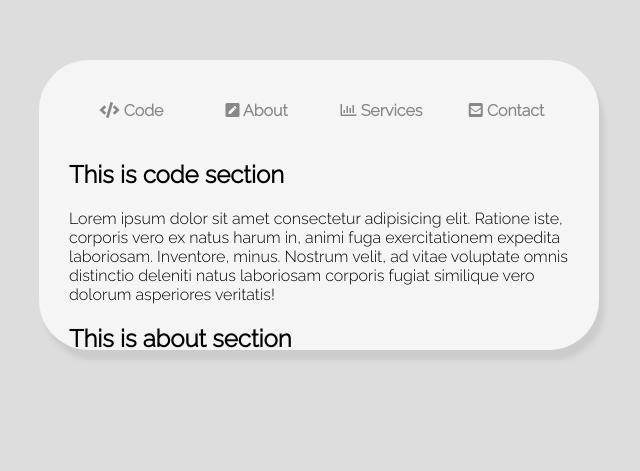
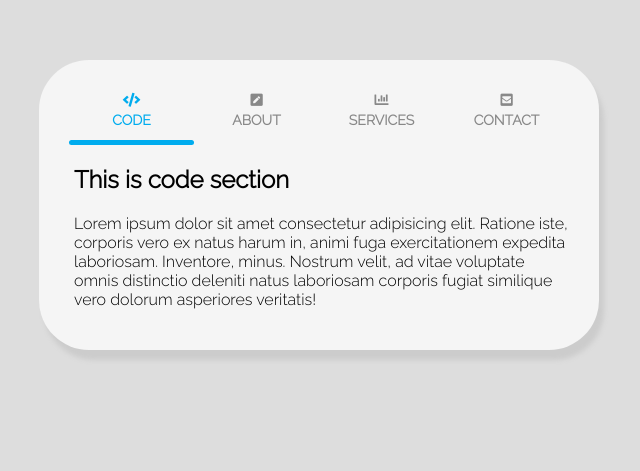
Before and after one commit to dilanunver/15-projects, a plain HTML site: page Tabs 3/index.html in a window 1280 px wide. Shown: the part 195-666 px from the top of the page, without its empty margins (321-961 px from the left). Drawn offline with Linux system fonts and the light colour scheme.

Commit message:
final of the tab3 project

```diff
--- a/Tabs 3/app.js
+++ b/Tabs 3/app.js
@@ -0,0 +1,16 @@
+let tabHeader = document.getElementsByClassName("tab-header")[0];
+let tabIndicator = document.getElementsByClassName("tab-indicator")[0];
+let tabBody = document.getElementsByClassName("tab-body")[0];
+
+let tabsPane = tabHeader.getElementsByTagName("div");
+
+for(let i=0;i<tabsPane.length;i++){
+  tabsPane[i].addEventListener("click",function(){
+    tabHeader.getElementsByClassName("active")[0].classList.remove("active");
+    tabsPane[i].classList.add("active");
+    tabBody.getElementsByClassName("active")[0].classList.remove("active");
+    tabBody.getElementsByTagName("div")[i].classList.add("active");
+
+    tabIndicator.style.left = `calc(calc(100% / 4) * ${i})`;
+  });
+}
--- a/Tabs 3/index.html
+++ b/Tabs 3/index.html
@@ -16,42 +16,42 @@
     <div class="tabs">
         <div class="tab-header">
             <div class="active">
-                <i class="fas fa-code"></i> Code
+                <i class="fas fa-code" data-id="code"></i> Code
             </div>
             <div>
-                <i class="fas fa-pen-square"></i> About
+               <i class="fas fa-pen-square"></i> About
             </div>
             <div>
-                <i class="far fa-chart-bar"></i> Services
+                <i class="fas fa-chart-bar"></i> Services
             </div>
             <div>
-                <i class="fas fa-envelope-square"></i> Contact
+               <i class="fas fa-envelope-square"></i> Contact
             </div>
         </div>
         <div class="tab-indicator"></div>
         <div class="tab-body">
-            <div class="active">
+            <div class="content active">
                 <h2>This is code section</h2>
                 <p>Lorem ipsum dolor sit amet consectetur adipisicing elit. Ratione iste, corporis vero ex natus harum
                     in, animi fuga exercitationem expedita laboriosam. Inventore, minus. Nostrum velit, ad vitae
                     voluptate omnis distinctio deleniti natus laboriosam corporis fugiat similique vero dolorum
                     asperiores veritatis!</p>
             </div>
-            <div>
+            <div class="content">
                 <h2>This is about section</h2>
                 <p>Lorem ipsum dolor sit amet consectetur adipisicing elit. Ratione iste, corporis vero ex natus harum
                     in, animi fuga exercitationem expedita laboriosam. Inventore, minus. Nostrum velit, ad vitae
                     voluptate omnis distinctio deleniti natus laboriosam corporis fugiat similique vero dolorum
                     asperiores veritatis!</p>
             </div>
-            <div>
+            <div class="content">
                 <h2>This is services section</h2>
                 <p>Lorem ipsum dolor sit amet consectetur adipisicing elit. Ratione iste, corporis vero ex natus harum
                     in, animi fuga exercitationem expedita laboriosam. Inventore, minus. Nostrum velit, ad vitae
                     voluptate omnis distinctio deleniti natus laboriosam corporis fugiat similique vero dolorum
                     asperiores veritatis!</p>
             </div>
-            <div>
+            <div class="content">
                 <h2>This is contact section</h2>
                 <p>Lorem ipsum dolor sit amet consectetur adipisicing elit. Ratione iste, corporis vero ex natus harum
                     in, animi fuga exercitationem expedita laboriosam. Inventore, minus. Nostrum velit, ad vitae
@@ -61,6 +61,9 @@
 
         </div>
     </div>
+    <script src=app.js>
+
+    </script>
 </body>
 
 </html>
--- a/Tabs 3/style.css
+++ b/Tabs 3/style.css
@@ -26,4 +26,43 @@ body {
     text-align: center;
     color: #888;
     font-weight: 600;
+    cursor: pointer;
+    font-size: 14px;
+    text-transform: uppercase;
+    outline: none;
 }
+.tabs .tab-header > div > i {
+    display: block;
+    margin-bottom: 5px;
+}
+.tabs .tab-header > div.active {
+    color: #00acee;
+}
+.tabs .tab-indicator {
+    position: relative;
+    width: calc(100% / 4);
+    height: 5px;
+    background: #00acee;
+    left: 0px;
+    border-radius: 5px;
+    transition: all 500ms ease-in-out;
+}
+.tabs .tab-body {
+    position: relative;
+    height: calc(100% - 60px);
+    padding: 10px 5px;
+}
+.tabs .tab-body > div {
+    position: absolute;
+    top: -200%;
+    opacity: 0;
+    margin-top: 5px;
+    transform: scale(0.9);
+    transition: opacity 500ms ease-in-out 0ms, transform 500ms ease-in-out 0ms;
+}
+.tabs .tab-body > div.active {
+    top: 0px;
+    opacity: 1;
+    transform: scale(1);
+    margin-top: 0px;
+}
```
